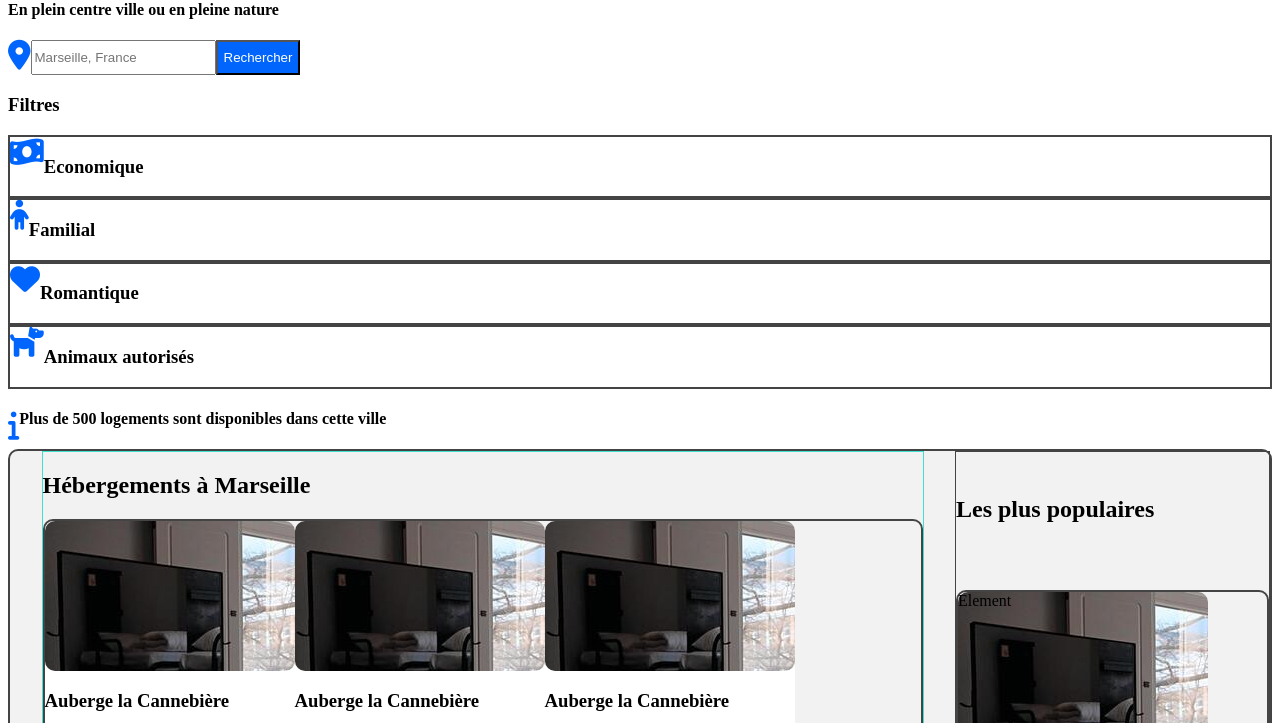
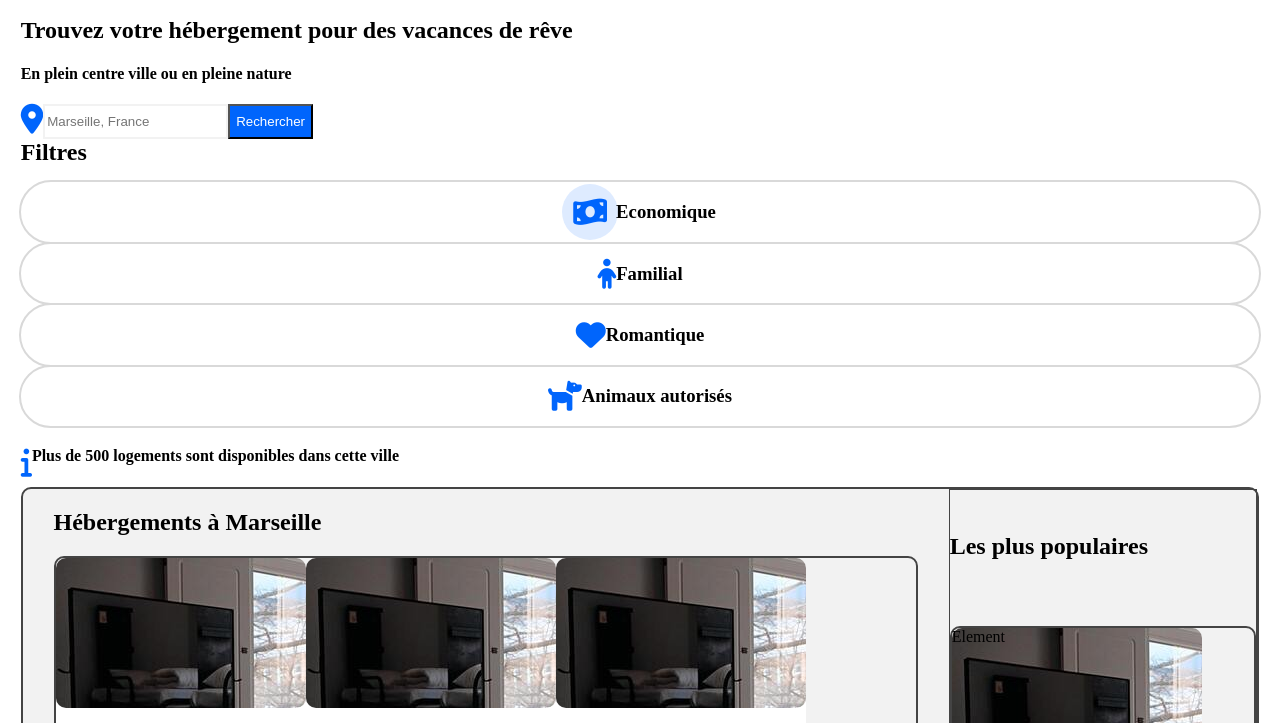
Before and after one commit to HilalAmeziane/AmezianeHilal_04.11.2020_2, a plain HTML site: page index.html in a window 1280 px wide. Shown: the part 125-848 px from the top of the page. Drawn offline with Linux system fonts and the light colour scheme.

```diff
--- a/index.html
+++ b/index.html
@@ -8,15 +8,18 @@
 		<title>Premiers tests du CSS</title>
 	</head>
 	<body>
+		<div id="corps">
 		<!-- Menu -->
 		<header>
 			<img class="logo" src="images/logo.png" alt="logo">
 			<nav>
+				<div id="divMenu">
 					<ul class="nav__links">
 						<li><a href="#">Hébergements</a></li>
 						<li><a href="#">Activités</a></li>
-					<li><a href="#">S'inscrire</a></li>
+						<li id="inscription"><a href="#">S'inscrire</a></li>
 					</ul>
+				</div>
 			</nav>
 		</header>
 		<h2>Trouvez votre hébergement pour des vacances de rêve </h2>
@@ -35,9 +38,12 @@
 			</div>
         </div>
 
-        <h3>Filtres</h3>
+		<div id="filtreRecherche">
+        <h2 class="filtreRechercheTitre">Filtres</h2>
         <div id="divIcon">
+			<div id="filtreRechercheIconeBillet">
 				<i class="fas fa-money-bill-wave"></i>
+			</div>
             <h3>Economique</h3>
         </div>
 
@@ -53,7 +59,7 @@
             <i class="fas fa-dog"></i>
             <h3>Animaux autorisés</h3>
         </div>
-
+		</div>
 
 		<div id="iconLogements">
 			<i class="fas fa-info"></i>
@@ -122,7 +128,7 @@
 			</div>
 			<h2>Activités à Marseille</h2>
 		</div>
-
+		</div>
 
 		<footer>
 			<div class="row">
@@ -145,4 +151,5 @@
 			</div>
 		</footer>
 	</body>
+
 </html>
--- a/style.css
+++ b/style.css
@@ -3,7 +3,14 @@
     box-sizing: border-box;
 }
 
-@import url('https://fonts.google.com/specimen/Raleway');
+
+#corps {
+    margin-left: 1%;
+    margin-right: 1%;
+}
+
+
+@import url('https://fonts.googleapis.com/css?family=Inconsolata/Raleway');
 li, a
 {
 	font-family: "Raleway", "Regular 400";
@@ -11,9 +18,12 @@
 	font-size: 16px;
 	text-decoration: none;
 	color:black;
+	padding: 2rem;
 }
 
-
+li#inscription {
+	font-weight: bold;
+}
 /* Menu */
 header
 {
@@ -49,7 +59,13 @@
 
 .nav__links li:hover
 {
-    border-top: 2px solid #0065FC;
+    border-top: 2.5px solid #0065FC;
+}
+
+#divMenu {
+    position: relative;
+    float: left;
+    z-index: 3;
 }
 
 /* Gestion des icones */
@@ -68,17 +84,19 @@
     background-color: #F2F2F2;
 }
 
-i.fas.fa-money-bill-wave {
-}
-
-
 
 #textFieldSearch{
     float: left;
 }
 
+i.fas.fa-map-marker-alt {
+    border-color: red;
+}
+
 input#fPosition {
-    height: 35px;
+	height: 35px;
+	border-style: solid;
+    border-color: #F2F2F2;
 }
 
 button#btnSearch {
@@ -89,9 +107,32 @@
 }
 
 #divIcon{
-    border : 2px solid #444;
+	border: 2px solid #d9d9d9;
+	border-radius: 2rem;
+	display: flex;
+	align-items: center;
+	justify-content: center;
+	margin: -2px;
 }
 
+.filtreRechercheTitre{
+    margin: 0px 2rem 1rem 0;
+    display: flex;
+    align-items: center;
+}
+
+#filtreRechercheIconeBillet{
+	display: flex;
+    align-items: center;
+    justify-content: center;
+    background-color: #DEEBFF;
+    border-radius: 100%;
+    height: 2rem;
+    width: 2rem;
+    min-height: 3.5rem;
+    min-width: 3.5rem;
+    margin: -2px;
+}
 /* Elements du premier conteneur*/
 #conteneur
 {
@@ -138,7 +179,6 @@
 
 #gauche
 {
-	border : 1px solid turquoise;
 	width: 70%;
 	margin-left: auto;
 	margin-right: auto;
@@ -150,9 +190,18 @@
 	border-radius: 10px;
 }
 
-
+#FiltreRecherche{
+	display: flex;
+	flex-wrap: wrap;
+}
 
 /* Footer */
+
+footer{
+	width: 100%;
+	background-color :#F2F2F2;
+}
+
 /* Mise en place de 3 colonnes de taille équivalente */
 .column {
     float: left;
@@ -166,7 +215,3 @@
     display: table;
     clear: both;
   }
-
-.row{
-    background-color :#F2F2F2;
-}
```
Also changed, not shown: 1 other file. Lines whose indentation alone changed are shown as unchanged.
